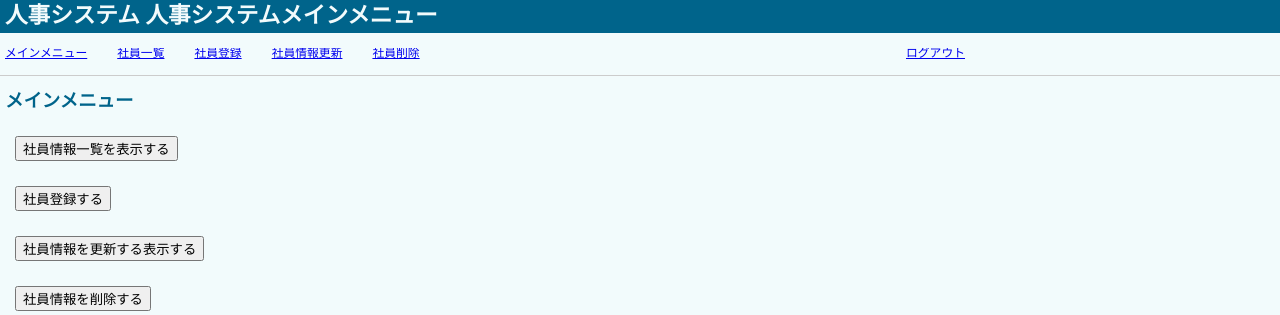
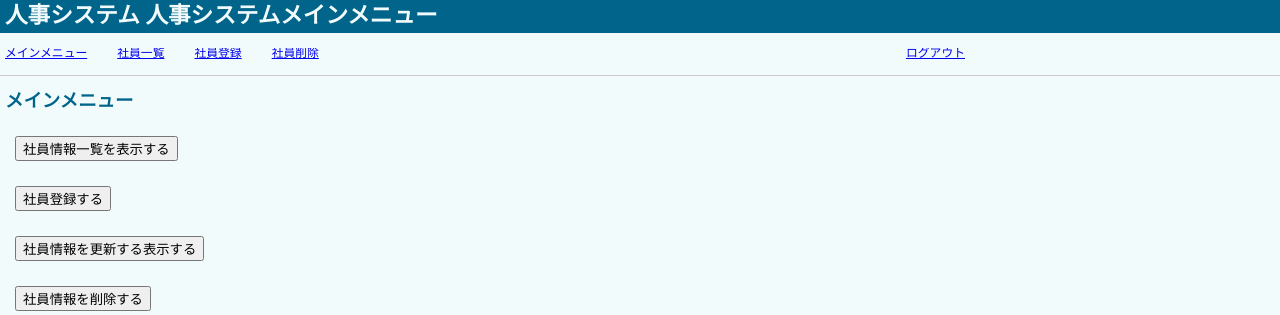
Before and after one commit to mizukikaihatsu/JinjiSystem, a PHP site: page /index.php in a window 1280 px wide. Shown: the top 315 px of the page. Run offline with PHP 8.4, Linux system fonts and the light colour scheme; the visitor is signed in with stand-in values (Sample User, id 1); data that the repository does not hold is empty.

Commit message:
employlist修正

```diff
--- a/inc/header.php
+++ b/inc/header.php
@@ -17,7 +17,7 @@
             <li class="gnav"><a href="./">メインメニュー</a></li>
             <li class="gnav"><a href="employee_list.php">社員一覧</a></li>
             <li class="gnav"><a href="register.php">社員登録</a></li>
-            <li class="gnav"><a href="employee_List.php">社員情報更新</a></li>
+            <!-- <li class="gnav"><a href="employee_List.php">社員情報更新</a></li> -->
             <li class="gnav"><a href="delete.php">社員削除</a></li>
             <li class="gnav right"><a href="logout.php">ログアウト</a></li>
         </ul>
```
Also changed, not shown: jinji_db1.sql (renamed from jinji_db.sql).
